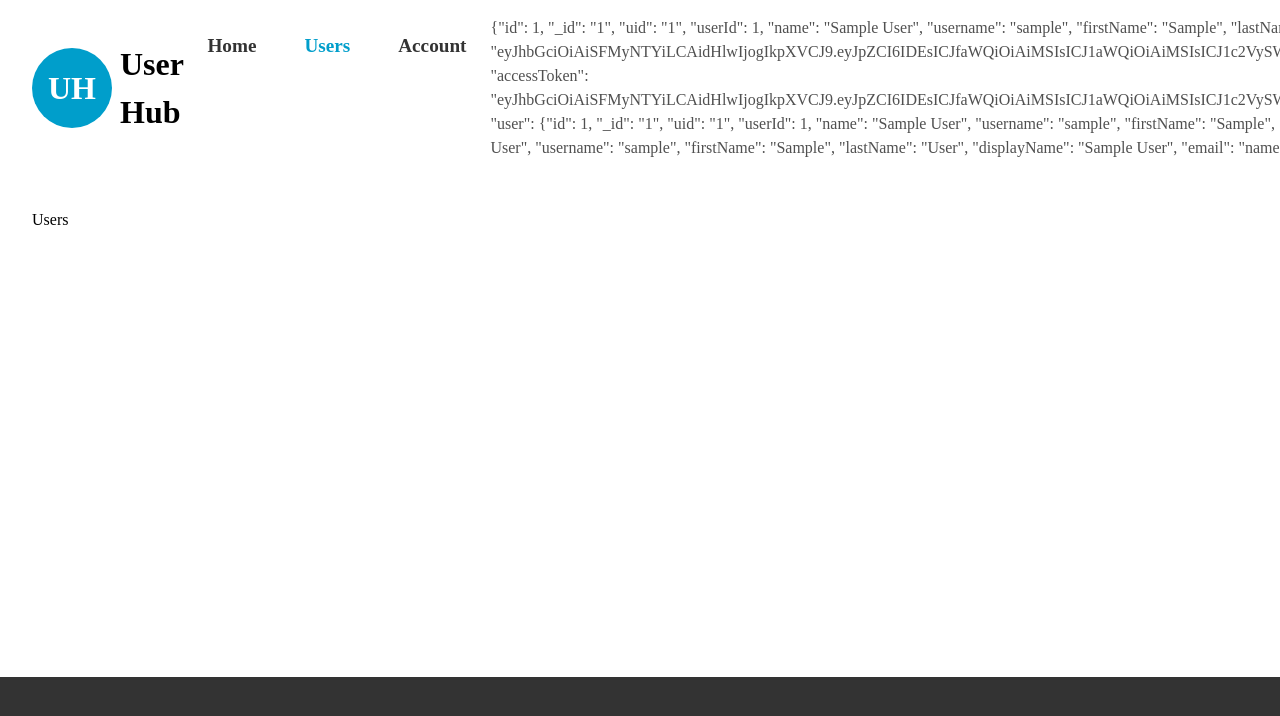
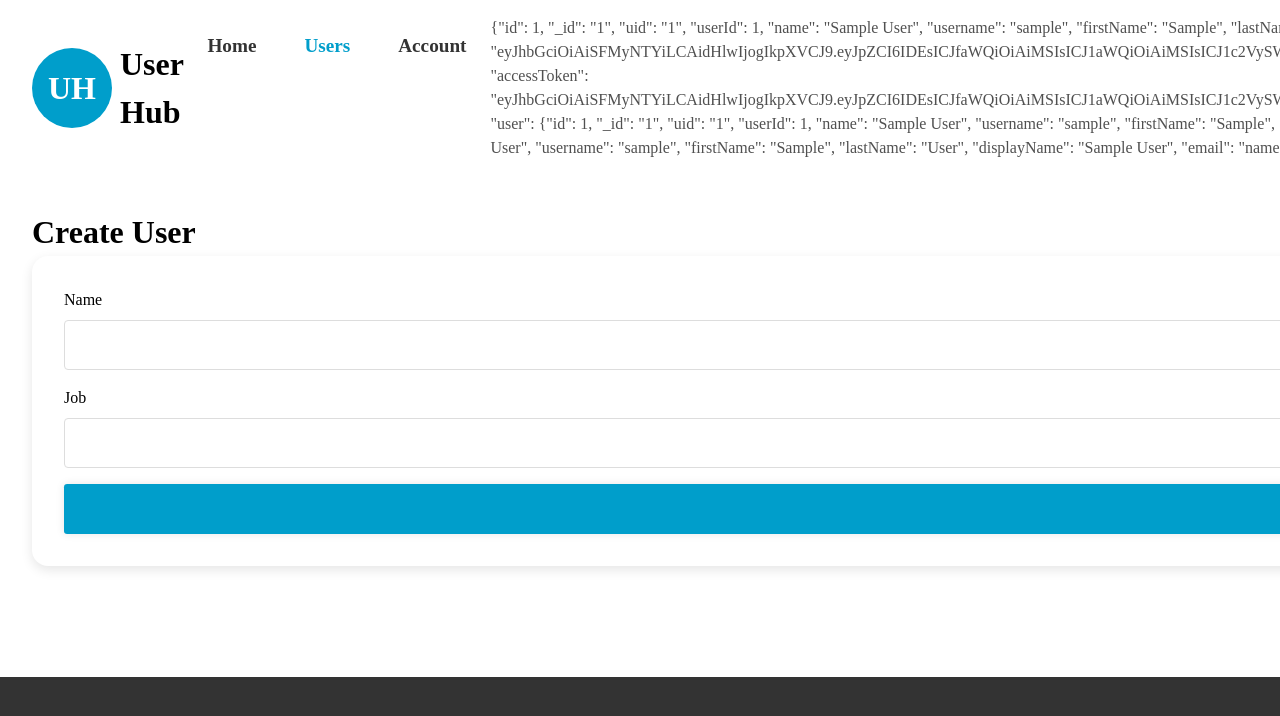
Before and after one commit to roidzuh/mini_project_react, a React (Vite) app: page /users in a window 1280 px wide. Shown: the top 716 px of the page. Built offline with nearby package versions, Linux system fonts and the light colour scheme; sample sign-in values are in the browser's storage.

Commit message:
update user

```diff
--- a/src/pages/Users.jsx
+++ b/src/pages/Users.jsx
@@ -1,5 +1,12 @@
+import CreateUser from "../components/CreateUser";
+
 const Users = () => {
-  return <div>Users</div>;
+  return (
+    <div>
+      <h1>Create User</h1>
+      <CreateUser />
+    </div>
+  );
 };
 
 export default Users;
```
